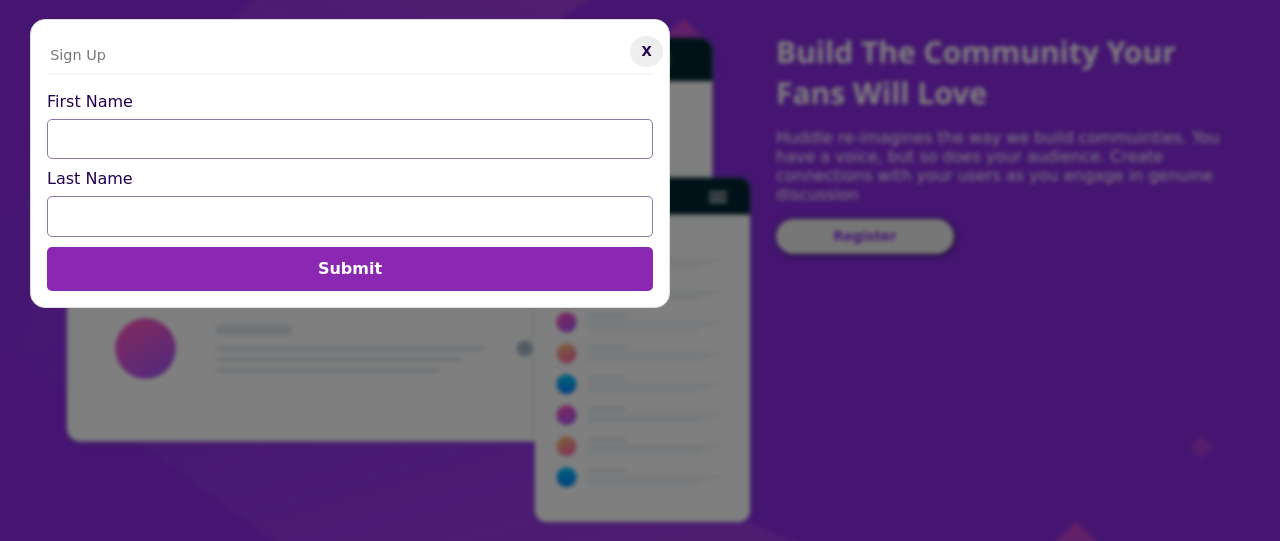
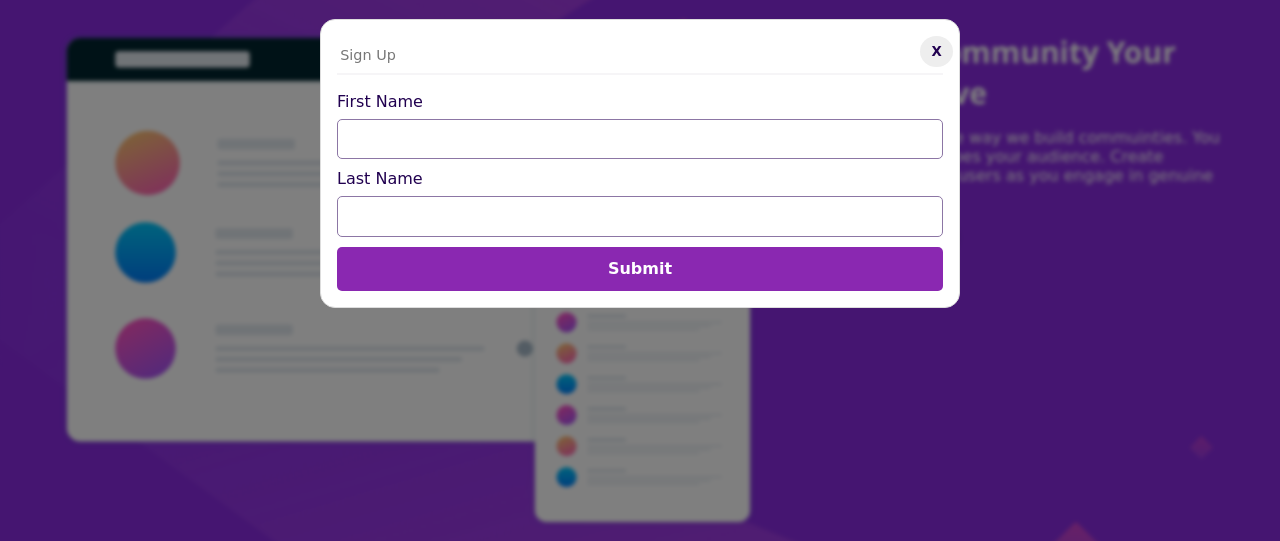
Before and after one commit to sanusibless/huddle, a plain HTML site: page index.html in a window 1280 px wide. Both pictures are taken after a click on the button "Register". Shown: the part 141-682 px from the top of the page. Drawn offline with Linux system fonts and the light colour scheme.

Commit message:
Modal now centered

```diff
--- a/huddlestyle.css
+++ b/huddlestyle.css
@@ -130,7 +130,10 @@
     width: 50%;
     position:  absolute;
     top: 20%;
+    left: 20%;
+    right: 20%;
     background-color: white;
+    color: rgb(33, 1, 80);
     border: 1px  solid #ddd;
     border-radius: 15px;
     margin: auto auto;
@@ -195,7 +198,7 @@
     font-size: 0.9rem;
 }
 
-input:focus {
+input, input:focus {
     color:rgb(33, 1, 80);
     border: 1px solid rgb(140, 118, 165);
     outline: none;
```
